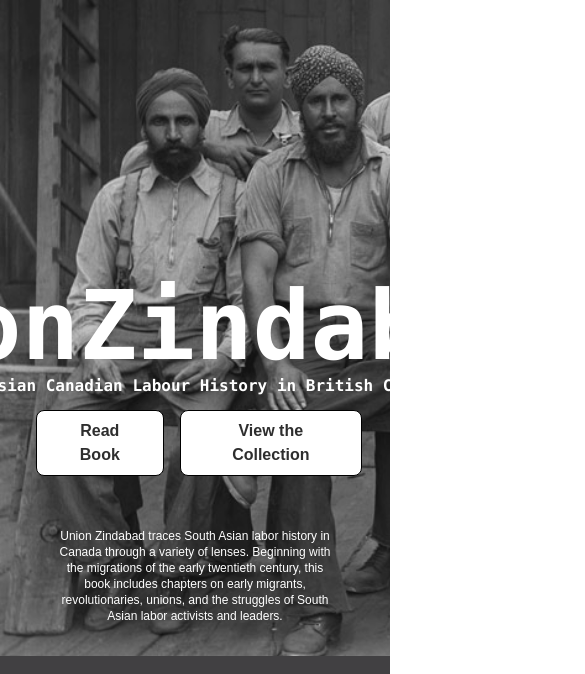
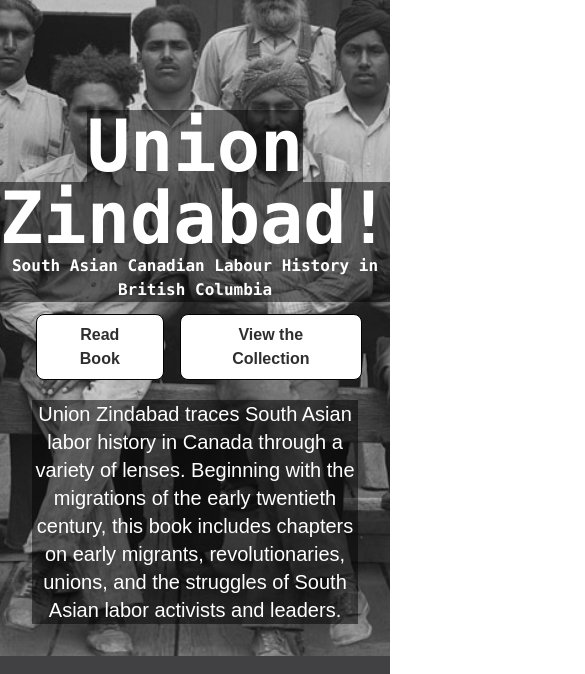
Before and after one commit to south-asian-canadian-digital-archive/union-zindabad-exhibit, a SvelteKit app: page / in a window 390 px wide. Shown: the part 448-1122 px from the top of the page, 585 px wide, since content can reach past the window. Built offline with nearby package versions, Linux system fonts and the light colour scheme; a web font is replaced by a local one.

Commit message:
fix: mobile responsivenes landing page

```diff
--- a/src/routes/+page.svelte
+++ b/src/routes/+page.svelte
@@ -41,16 +41,21 @@
 </script>
 
 <div
-  class="bg-[url(/images/cover_img_0.jpg)] bg-cover h-full selection:bg-black selection:bg-opacity-50 selection:text-white"
+  class="bg-[url(/images/cover_img_0.jpg)] bg-cover bg-center w-screen h-full selection:bg-black selection:bg-opacity-50 selection:text-white"
   bind:this={coverELm}
 >
   <div
     class="bg-cover h-screen w-full p-8 flex flex-col justify-end text-white bg-[#5c5c5c] bg-opacity-20"
   >
     <div class="flex flex-col items-center gap-4 pt-10">
-      <div class="text-8xl z-10 font-mono pt-10 font-bold">
-        <p>UnionZindabad!</p>
-        <p class="text-base text-center">
+      <div
+        class="lg:text-8xl md:text-8xl text-7xl text-center z-10 font-mono pt-10 font-bold"
+      >
+        <p class="*:bg-black *:bg-opacity-50 *:inline-block *:md:flex md:flex lg:flex flex-row">
+          <span>Union</span>
+          <span>Zindabad!</span>
+        </p>
+        <p class="text-base text-center bg-black bg-opacity-50">
           South Asian Canadian Labour History in British Columbia
         </p>
       </div>
@@ -72,7 +77,7 @@
       </div>
 
       <div
-        class="lg:text-base md:text-base mt-8 lg:mt-0 md:mt-0 text-xs text-center max-w-[70vw] flex flex-col gap-4"
+        class="lg:text-base md:text-base text-xl text-center md:max-w-[60%] lg:max-w-[60%] inline-block bg-black bg-opacity-50"
       >
         Union Zindabad traces South Asian labor history in Canada through a
         variety of lenses. Beginning with the migrations of the early twentieth
```
